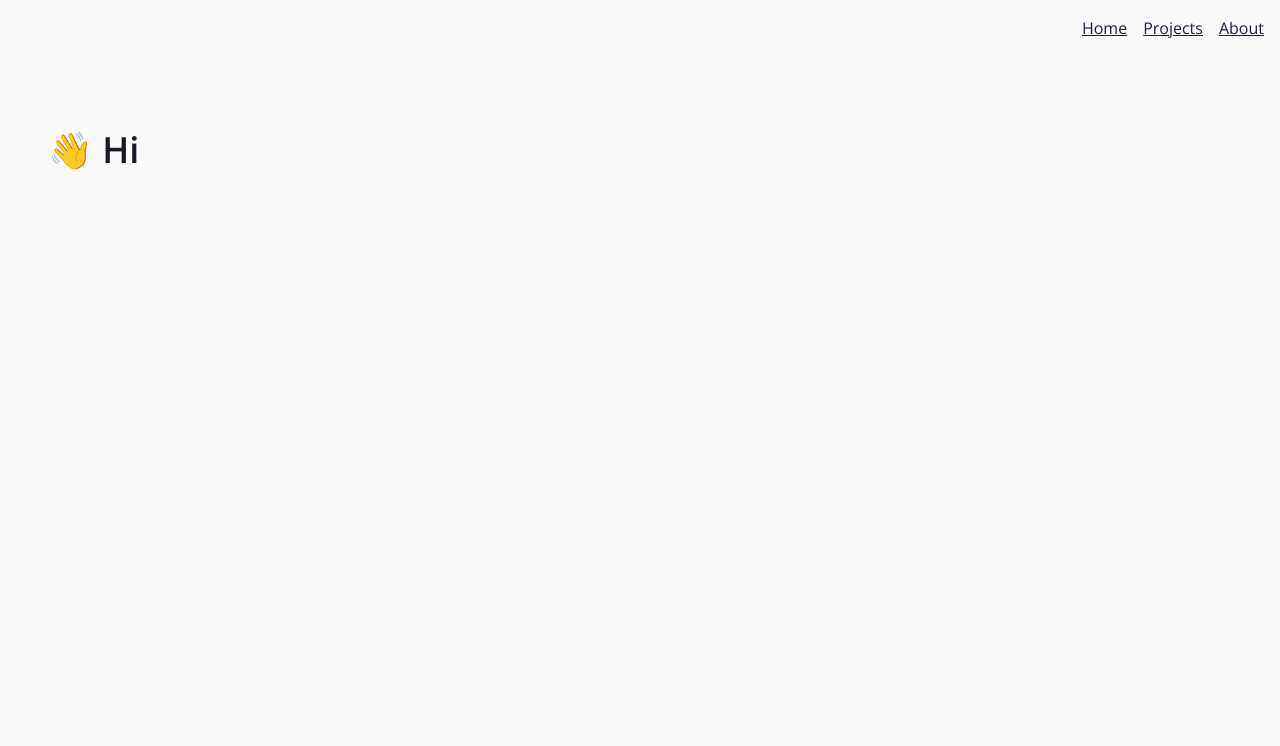
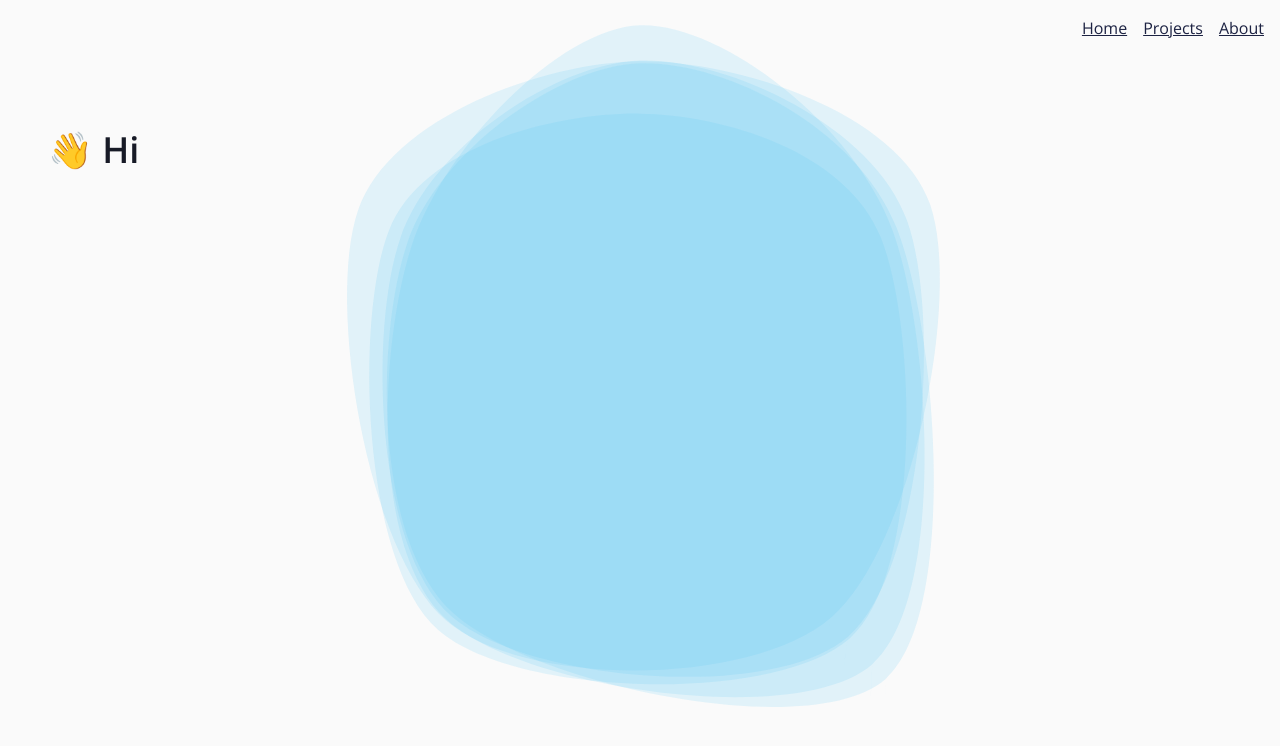
Before and after one commit to jackbush/jackbush.github.io, a Gatsby site: page / in a window 1280 px wide. Built offline with nearby package versions, Linux system fonts and the light colour scheme; Gatsby itself is replaced by a stand-in of ours.

Commit message:
changed from componentDidLoad to useEffect, deploy + load issues resolved

```diff
--- a/src/pages/index.js
+++ b/src/pages/index.js
@@ -1,12 +1,9 @@
 import * as React from "react";
 import Layout from "../components/layout";
 import { typography } from "../tokens";
-// import { blobSketchLoader } from "../sketches/blob";
+import {blobSketchLoader} from '../sketches/blob'
 
 const sketchContainerId = "jsSketchBlob";
-// TODO: this only works on intial load
-// SHONK: the listener is never removed
-// document.addEventListener("ready", blobSketchLoader(sketchContainerId));
 
 const sketchContainterStyles = {
   position: "fixed",
@@ -18,6 +15,11 @@ const sketchContainterStyles = {
 };
 
 const IndexPage = () => {
+  React.useEffect(() => {
+    if (typeof window !== 'undefined' && document) {
+     blobSketchLoader(sketchContainerId)
+    }
+  }, [])
   return (
     <Layout>
       <div style={sketchContainterStyles} id={sketchContainerId} />
```
